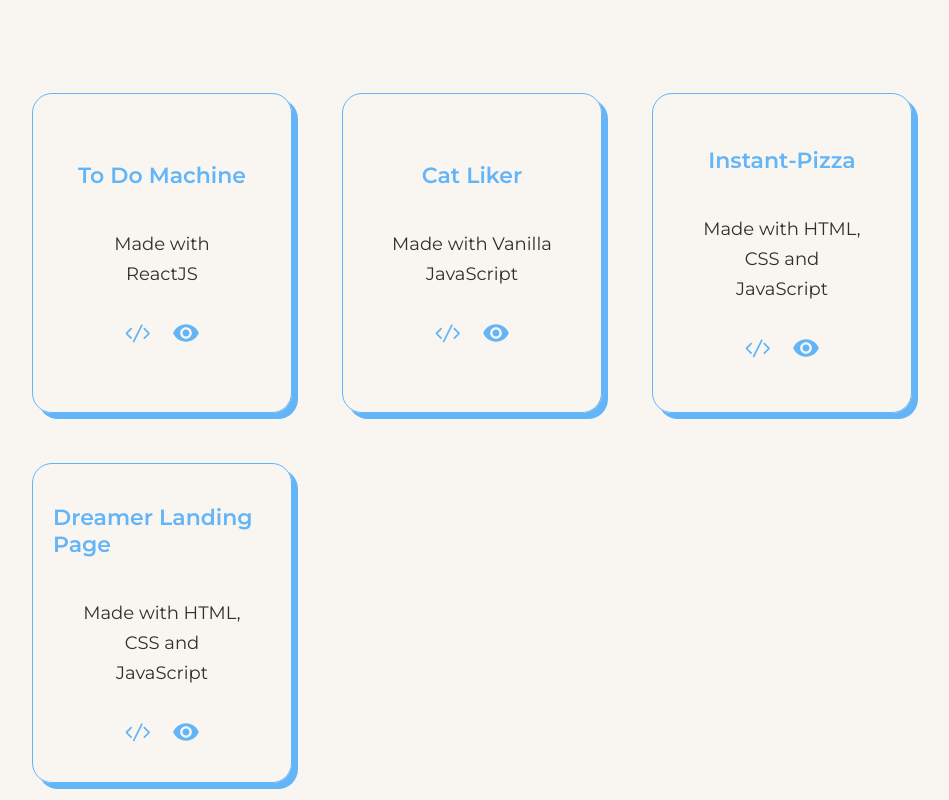
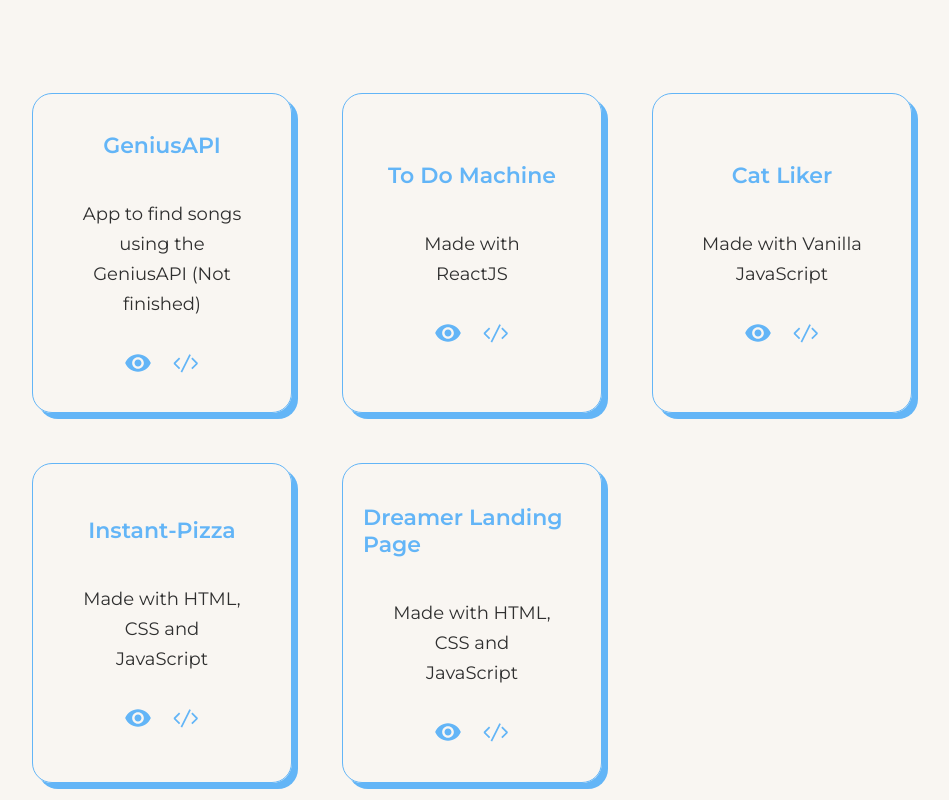
Before and after one commit to danielcaste1/portfolio, a React (Create React App) app: page / in a window 1280 px wide. Shown: the part 980-1780 px from the top of the page, without its empty margins (168-1117 px from the left). Built offline with nearby package versions, Linux system fonts and the light colour scheme; a web font is replaced by a local one.

Commit message:
GeniusAPI project added

```diff
--- a/src/App.js
+++ b/src/App.js
@@ -62,6 +62,13 @@
 
   //Projetcs
   const projects = [
+    {
+      title: "GeniusAPI",
+      description: "App to find songs using the GeniusAPI (Not finished)",
+      picture: "./imgs/todo.png",
+      code: "https://github.com/danielcaste1/geniusAPP",
+      url: "https://geniusapi.netlify.app/"
+    },
     {
       title: "To Do Machine",
       description: "Made with ReactJS",
--- a/src/Components/Contact.jsx
+++ b/src/Components/Contact.jsx
@@ -12,7 +12,6 @@
               key={contact.name}
               icon={contact.icon}
               name={contact.name}
-              url={contact.url}
             />
           );
         })}
--- a/src/Components/ProjectCard.jsx
+++ b/src/Components/ProjectCard.jsx
@@ -9,11 +9,21 @@
 
       <p className="project__description"> {description} </p>
       <div className="project__cta">
-        <a rel="noreferrer" target="_blank" className="project__code" href={code}>
+        <a
+          rel="noreferrer"
+          target="_blank"
+          className="project__view"
+          href={url}
+        >
+          <MdRemoveRedEye></MdRemoveRedEye>
+        </a>
+        <a
+          rel="noreferrer"
+          target="_blank"
+          className="project__code"
+          href={code}
+        >
           <VscCode></VscCode>
-        </a>
-        <a rel="noreferrer" target="_blank" className="project__view" href={url}>
-          <MdRemoveRedEye></MdRemoveRedEye>
         </a>
       </div>
     </div>
--- a/src/Styles/global.scss
+++ b/src/Styles/global.scss
@@ -44,7 +44,7 @@
 }
 
 @mixin info-paragraph($color) {
-  line-height: 3rem;
+  line-height: 2.4rem;
   font-size: $sm;
   font-family: $font-secondary;
   font-weight: $normal;
```
